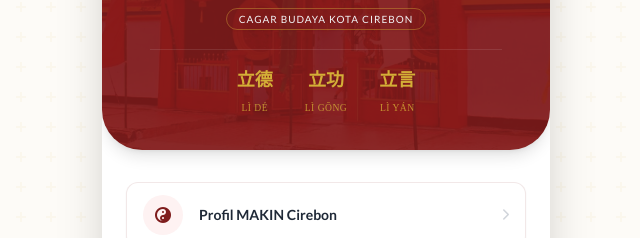
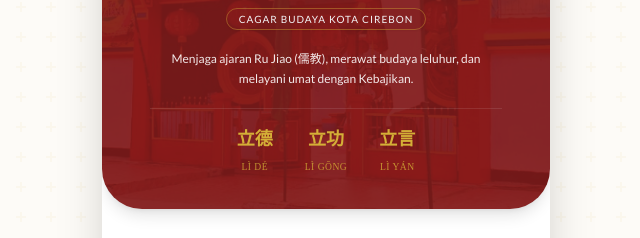
Before and after one commit to makincirebon/kelentengtalang, a plain HTML site: page index.html in a window 1280 px wide. Shown: the part 208-446 px from the top of the page, without its empty margins (314-954 px from the left). Drawn offline with nearby package versions, Linux system fonts and the light colour scheme.

Commit message:
Add paragraph on Ru Jiao teachings and culture
Added a paragraph about preserving Ru Jiao teachings and culture.

```diff
--- a/index.html
+++ b/index.html
@@ -134,6 +134,10 @@
                         Cagar Budaya Kota Cirebon
                     </span>
                 </div>
+
+                <p class="text-xs font-light opacity-90 leading-relaxed max-w-xs mx-auto mb-5">
+                    Menjaga ajaran Ru Jiao (儒教), merawat budaya leluhur, dan melayani umat dengan Kebajikan.
+                </p>
 
                 <div class="flex justify-center gap-8 text-[#d4af37] chinese-char text-sm border-t border-white/10 pt-4 mx-6">
                     <div class="flex flex-col items-center">
```
